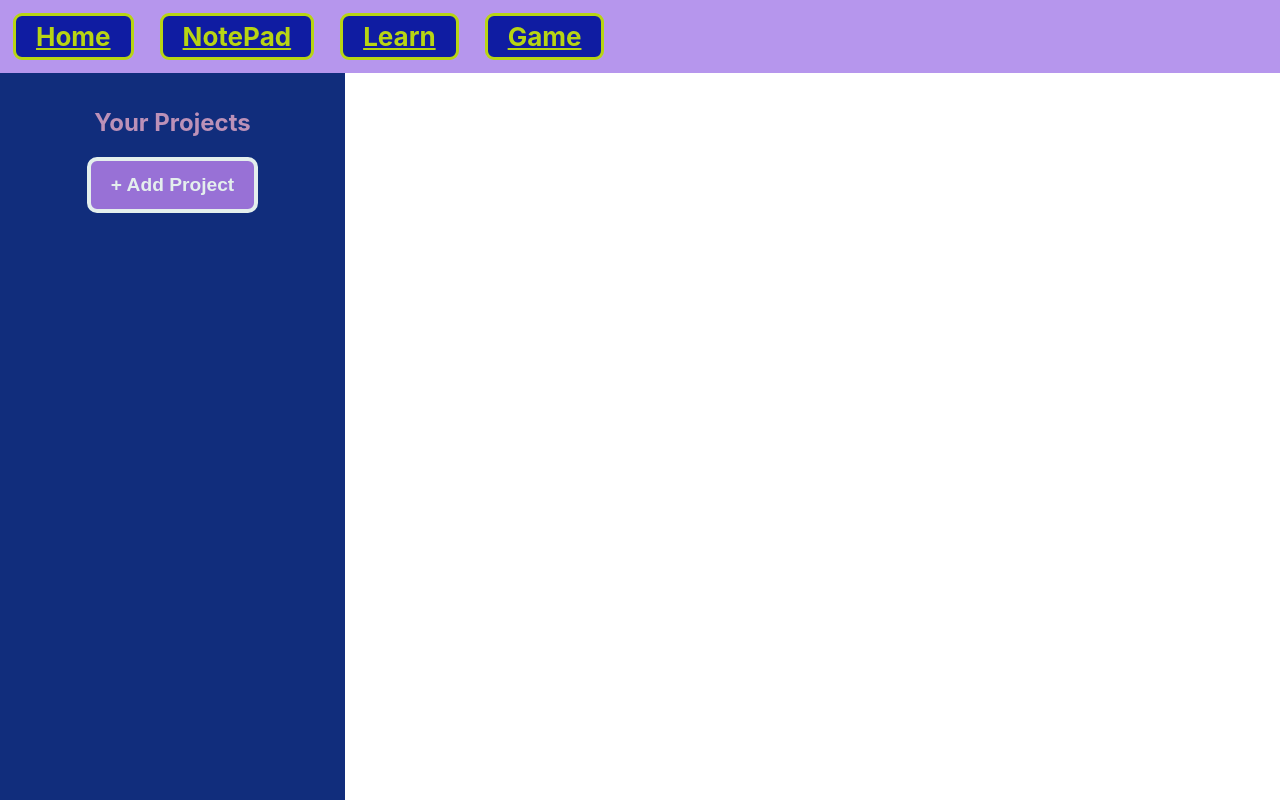
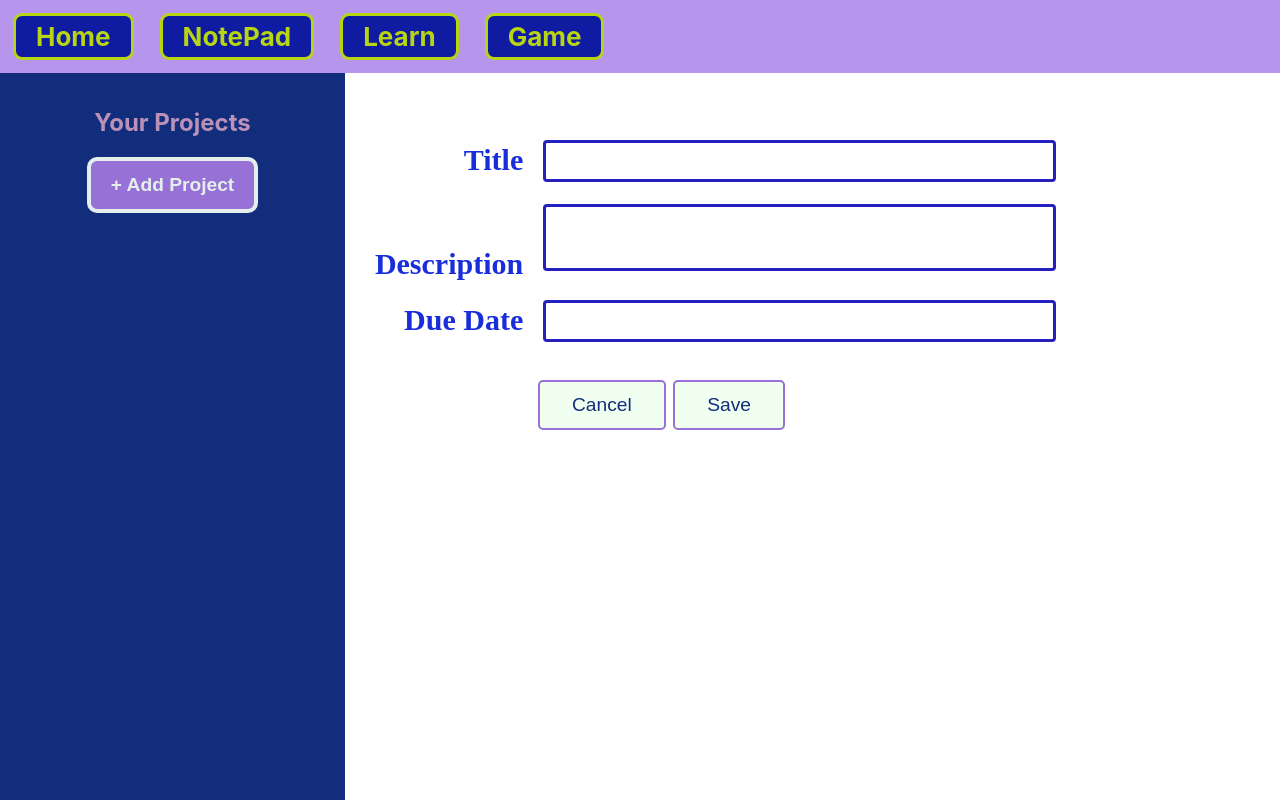
Before and after one commit to Rushika-Gowlikar/React-JS, a React (Create React App) app: page / in a window 1280 px wide. Built offline with nearby package versions, Linux system fonts and the light colour scheme.

Commit message:
project-management-changes

```diff
--- a/src/components/header-content.css
+++ b/src/components/header-content.css
@@ -9,6 +9,7 @@
     border: 3px solid;
     border-radius: 9px;
     font-weight: bold;
+    text-decoration: none;
 }
 .header-name:hover{
     color: rgb(177, 250, 68);
--- a/src/components/learn/learn.css
+++ b/src/components/learn/learn.css
@@ -18,7 +18,7 @@
     border: 3px solid blue;
 
 }
-.btn{
+.button{
     color: blue;
     border-radius: 6px;
     border: 1px solid;
@@ -26,7 +26,7 @@
     background-color: rgb(173, 204, 205);
 
 }
-.btn:hover{
+.button:hover{
     color: rgb(207, 240, 241);
     border-radius: 6px;
     border: 1px solid;
--- a/src/components/learn/learn.js
+++ b/src/components/learn/learn.js
@@ -1,37 +1,37 @@
 import { useEffect, useReducer, useRef, useState } from 'react'
 import './learn.css'
 
-export default function Learn(){
- const [initialValue, setNewValue]= useState("Neo");
-const [state,dispatch]= useReducer(reducer,{age:1});
-const inputRef =useRef(0);
-useEffect(()=>{
+export default function Learn() {
+  const [initialValue, setNewValue] = useState("Neo");
+  const [state, dispatch] = useReducer(reducer, { age: 1 });
+  const inputRef = useRef(0);
+  useEffect(() => {
     console.log("update data")
   })
-function reducer(state,action ){
-if(action.type==="increment_age"){
-    return {age: state.age+1 }
+  function reducer(state, action) {
+    if (action.type === "increment_age") {
+      return { age: state.age + 1 }
     }
   }
-function handleClick(){
-dispatch ({type: 'increment_age' })
+  function handleClick() {
+    dispatch({ type: 'increment_age' })
   }
-  function UpdateValue($event){
+  function UpdateValue($event) {
     setNewValue($event.target.value)
   }
-   function handleReference(){
+  function handleReference() {
     inputRef.current.focus()
-    inputRef.current.value = parseInt(inputRef.current.value) +1
+    inputRef.current.value = parseInt(inputRef.current.value) + 1
   }
 
 
   return (<div className='learn-page'>
-        <input type='text' className='inputField' value={initialValue} onChange={UpdateValue}/><br/>
+    <input type='text' className='inputField' value={initialValue} onChange={UpdateValue} /><br />
     {initialValue}
-        <br/>
-        <button className="btn" onClick={handleClick}>Increment value</button>
+    <br />
+    <button className="button" onClick={handleClick}>Increment value</button>
     <p>Hello! You are {state.age}.</p>
-        <input type='number' ref={inputRef}/>
+    <input type='number' ref={inputRef} />
     <button onClick={handleReference}>click me</button>
 
 
--- a/src/components/project-management/input.js
+++ b/src/components/project-management/input.js
@@ -1,9 +1,9 @@
 export default function Input({ label, textarea, ...props }) {
     return (
-        <>
-            <p>
-                <label></label>
+        <div >
+            <p >
+                <label className="form-label">{label}</label>
                 {textarea ? <textarea {...props} /> : <input  {...props} />}
-            </p></>
+            </p></div>
     )
 }
--- a/src/components/project-management/management.js
+++ b/src/components/project-management/management.js
@@ -1,10 +1,12 @@
 import ProjectSideBar from "./project-sideBar";
+import NewProject from "./new-project";
 import './project.css';
 export default function ProjectManagement() {
 
 
     return (<main>
         <ProjectSideBar />
+        <NewProject />
     </main>)
 
 }
--- a/src/components/project-management/new-project.js
+++ b/src/components/project-management/new-project.js
@@ -1,13 +1,16 @@
+import Input from "./input"
 export default function NewProject() {
-    return (<>
-        <menu>
-            <li>Cancel</li>
-            <li>Save</li>
-        </menu>
-        <div>
+    return (<div className="input">
+
+        <div className="form-fields">
             <Input label="Title" />
             <Input label="Description" textarea />
             <Input label="Due Date" />
         </div>
-    </>)
+        <menu >
+            <button className="cancel">Cancel</button>
+            &nbsp;
+            <button className="save">Save</button>
+        </menu>
+    </div >)
 }
--- a/src/components/project-management/project.css
+++ b/src/components/project-management/project.css
@@ -16,3 +16,91 @@
     font-size: larger;
     font-weight: bold;
 }
+.input{
+    padding: 3rem;
+}
+.cancel{
+
+    color: #112d7c;
+background-color: honeydew ;
+border: 2px double #9871d6;
+border-radius: 5px;
+padding: 12px 32px;
+font-size: larger;
+margin: 3px;
+&:hover{
+    border: 2px double #9871d6;
+    background-color: #afb0b1;
+    color: honeydew;
+    padding: 12px 32px;
+    font-size: larger;
+    border-radius: 5px;
+}}
+.save{
+
+    color: #112d7c;
+background-color: honeydew ;
+border: 2px double #9871d6;
+border-radius: 5px;
+padding: 12px 32px;
+font-size: larger;
+&:hover{
+    border: 2px double #9871d6;
+    background-color: #1f58f4;
+    color: honeydew;
+    padding: 12px 32px;
+    font-size: larger;
+    border-radius: 5px;
+}
+}
+
+.form-label{
+    font-size: 30px;
+    font-family: cursive;
+    color: #1a2dda;
+    font-weight: bold;
+    padding: 2px 17px;
+}
+input{
+    width: 60%;
+    margin: 3px;
+    font-size: 25px;
+    border: 3px solid rgb(37, 32, 189);
+    height: 34px;
+    border-radius: 4px;
+}
+
+input:hover{
+    width: 60%;
+    margin: 3px;
+    font-size: 25px;
+    border: 3px solid rgb(168, 107, 206);
+    height: 34px;
+    border-radius: 4px;
+}
+
+textarea{
+    width: 60%;
+    margin: 3px;
+    border: 3px solid rgb(37, 32, 189);
+    height: 57px;
+    font-size: 25px;
+    resize: none;
+    border-radius: 4px;
+
+
+    &:hover{
+        width: 60%;
+        margin: 3px;
+        border: 3px solid rgb(168, 107, 206);
+
+        resize: none;
+
+        border-radius: 4px;
+    }
+}
+.form-fields{
+display: inline-block;
+    text-align: end;
+    width: 838px;
+}
```
Lines whose indentation alone changed are shown as unchanged.
